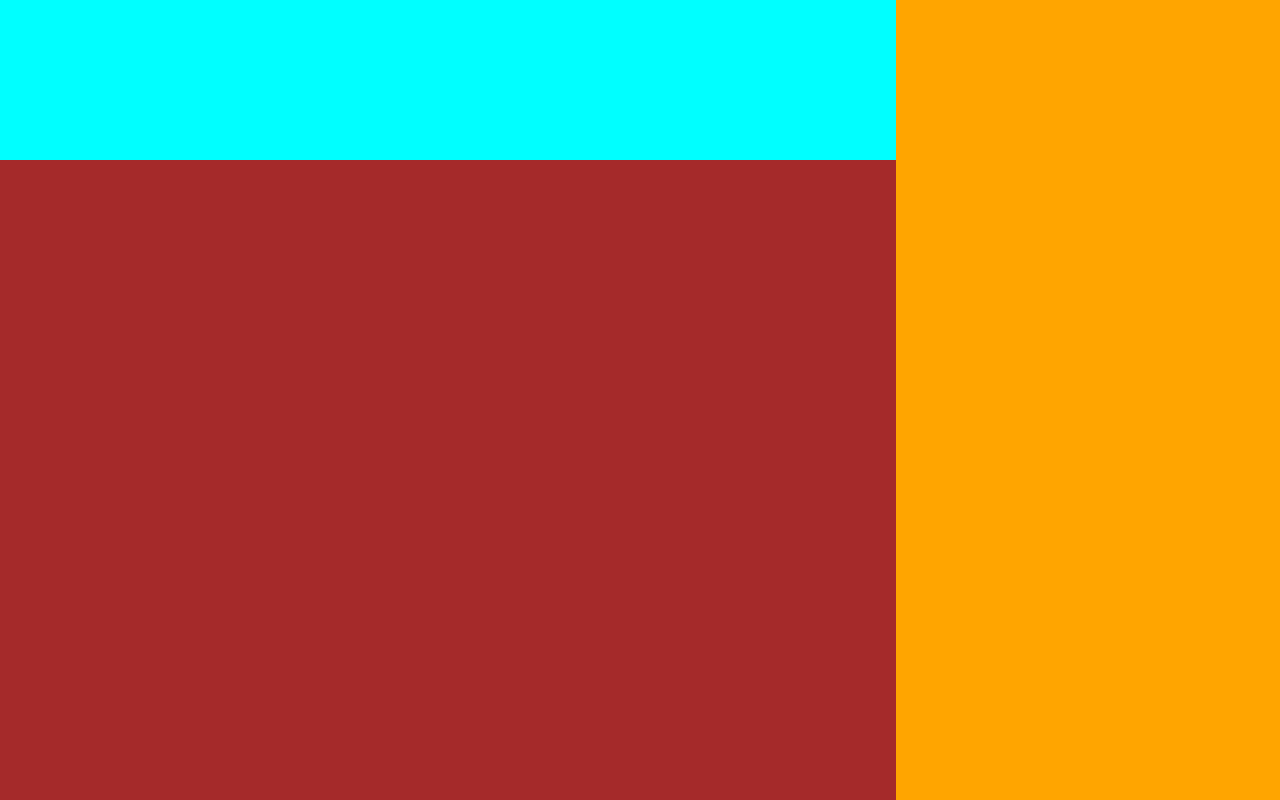
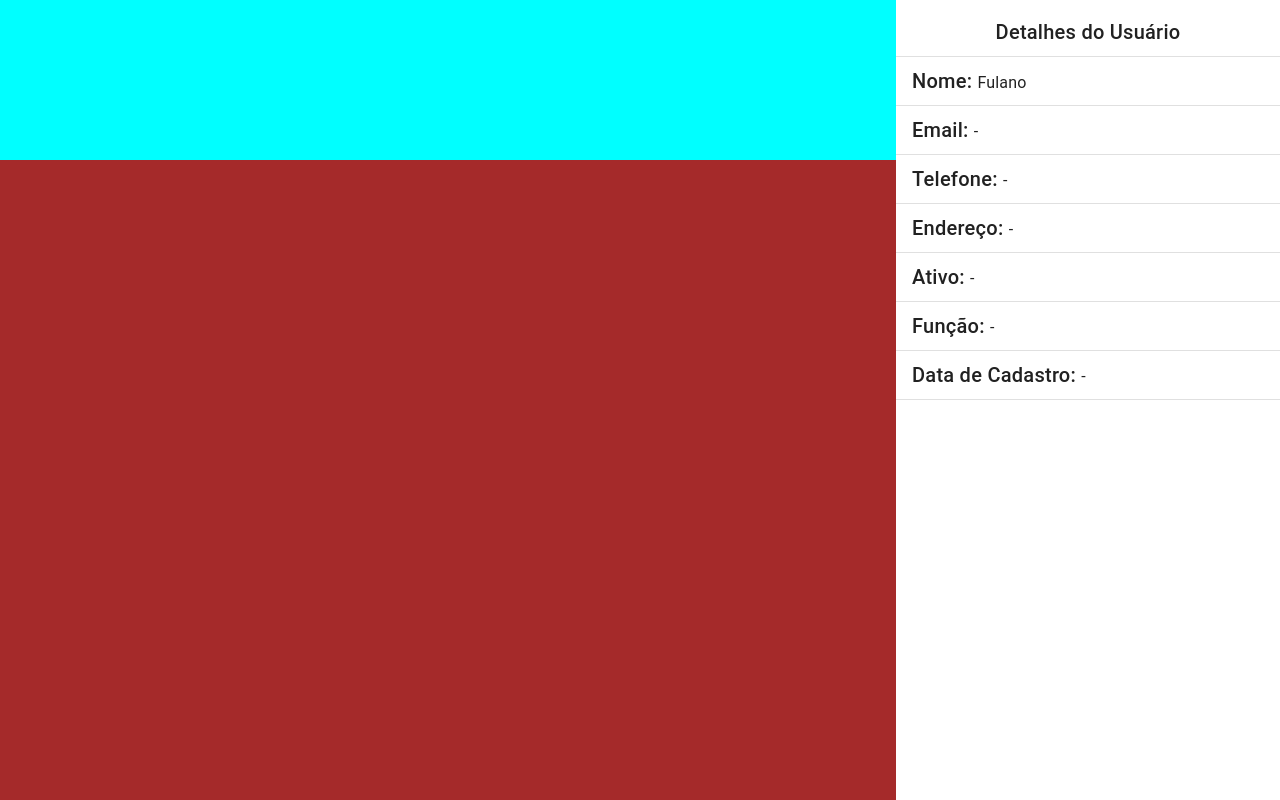
Before and after one commit to leogreal/roadmap-angular, an Angular app in the folder users-filter-project/: page / in a window 1280 px wide. Built offline with nearby package versions, Linux system fonts and the light colour scheme.

Commit message:
add user-details

```diff
--- a/users-filter-project/src/app/angular-material/angular-material.module.ts
+++ b/users-filter-project/src/app/angular-material/angular-material.module.ts
@@ -1,9 +1,18 @@
 import { NgModule } from "@angular/core";
 import { MatButtonModule } from "@angular/material/button";
+import { MatDividerModule } from '@angular/material/divider';
 import { MatIconModule } from "@angular/material/icon";
+import { MatListModule } from "@angular/material/list";
+
+const importsExports = [
+  MatButtonModule,
+  MatDividerModule,
+  MatIconModule,
+  MatListModule,
+]
 
 @NgModule({
-  imports: [MatButtonModule, MatIconModule],
-  exports: [MatButtonModule, MatIconModule],
+  imports: importsExports,
+  exports: importsExports,
 })
 export class AngularMaterialModule {}
--- a/users-filter-project/src/app/app.component.html
+++ b/users-filter-project/src/app/app.component.html
@@ -3,5 +3,7 @@
   <div class="top-div"></div>
   <div class="main-div"></div>
 </div>
-<div class="right-container"></div>
+<div class="right-container">
+  <app-user-details></app-user-details>
 </div>
+</div>
--- a/users-filter-project/src/app/app.component.scss
+++ b/users-filter-project/src/app/app.component.scss
@@ -23,5 +23,4 @@
 .right-container {
   width: 30%;
   max-height: 100vh;
-  background-color: orange;
 }
--- a/users-filter-project/src/app/components/components.module.ts
+++ b/users-filter-project/src/app/components/components.module.ts
@@ -1,9 +1,10 @@
 import { NgModule } from "@angular/core";
 import { AngularMaterialModule } from "../angular-material/angular-material.module";
+import { UserDetailsComponent } from "./user-details/user-details.component";
 
 @NgModule({
-  declarations: [],
+  declarations: [UserDetailsComponent],
   imports: [AngularMaterialModule],
-  exports: [],
+  exports: [UserDetailsComponent],
 })
 export class ComponentsModule {}
--- /dev/null
+++ b/users-filter-project/src/app/components/user-details/user-details.component.html
@@ -0,0 +1,36 @@
+<div class="user-details">
+  <mat-list>
+    <mat-list-item class="u-text-align-center">
+      <span class="mat-h2">Detalhes do Usuário</span>
+    </mat-list-item>
+    <mat-divider></mat-divider>
+    <mat-list-item>
+      <span class="mat-h2">Nome: </span><span class="mat-h3">Fulano</span>
+    </mat-list-item>
+    <mat-divider></mat-divider>
+    <mat-list-item>
+      <span class="mat-h2">Email: </span><span class="mat-h3">-</span>
+    </mat-list-item>
+    <mat-divider></mat-divider>
+    <mat-list-item>
+      <span class="mat-h2">Telefone: </span><span class="mat-h3">-</span>
+    </mat-list-item>
+    <mat-divider></mat-divider>
+    <mat-list-item>
+      <span class="mat-h2">Endereço: </span><span class="mat-h3">-</span>
+    </mat-list-item>
+    <mat-divider></mat-divider>
+    <mat-list-item>
+      <span class="mat-h2">Ativo: </span><span class="mat-h3">-</span>
+    </mat-list-item>
+    <mat-divider></mat-divider>
+    <mat-list-item>
+      <span class="mat-h2">Função: </span><span class="mat-h3">-</span>
+    </mat-list-item>
+    <mat-divider></mat-divider>
+    <mat-list-item>
+      <span class="mat-h2">Data de Cadastro: </span><span class="mat-h3">-</span>
+    </mat-list-item>
+    <mat-divider></mat-divider>
+  </mat-list>
+</div>
--- /dev/null
+++ b/users-filter-project/src/app/components/user-details/user-details.component.scss
@@ -0,0 +1,4 @@
+.user-details {
+  width: 100%;
+  height: 100%;
+}
--- /dev/null
+++ b/users-filter-project/src/style/utils/_text-align-center.scss
@@ -0,0 +1,3 @@
+.u-text-align-center {
+  text-align: center;
+}
--- a/users-filter-project/src/styles.scss
+++ b/users-filter-project/src/styles.scss
@@ -1,5 +1,6 @@
 /* You can add global styles to this file, and also import other style files */
 @import '@angular/material/prebuilt-themes/indigo-pink.css';
+@import './style/utils/text-align-center';
 
 * {
   margin: 0;
```
Also changed, not shown: users-filter-project/src/app/components/user-details/user-details.component.ts (added, +11 -0 lines), 1 other file (tests, documents, lock files or other folders).
